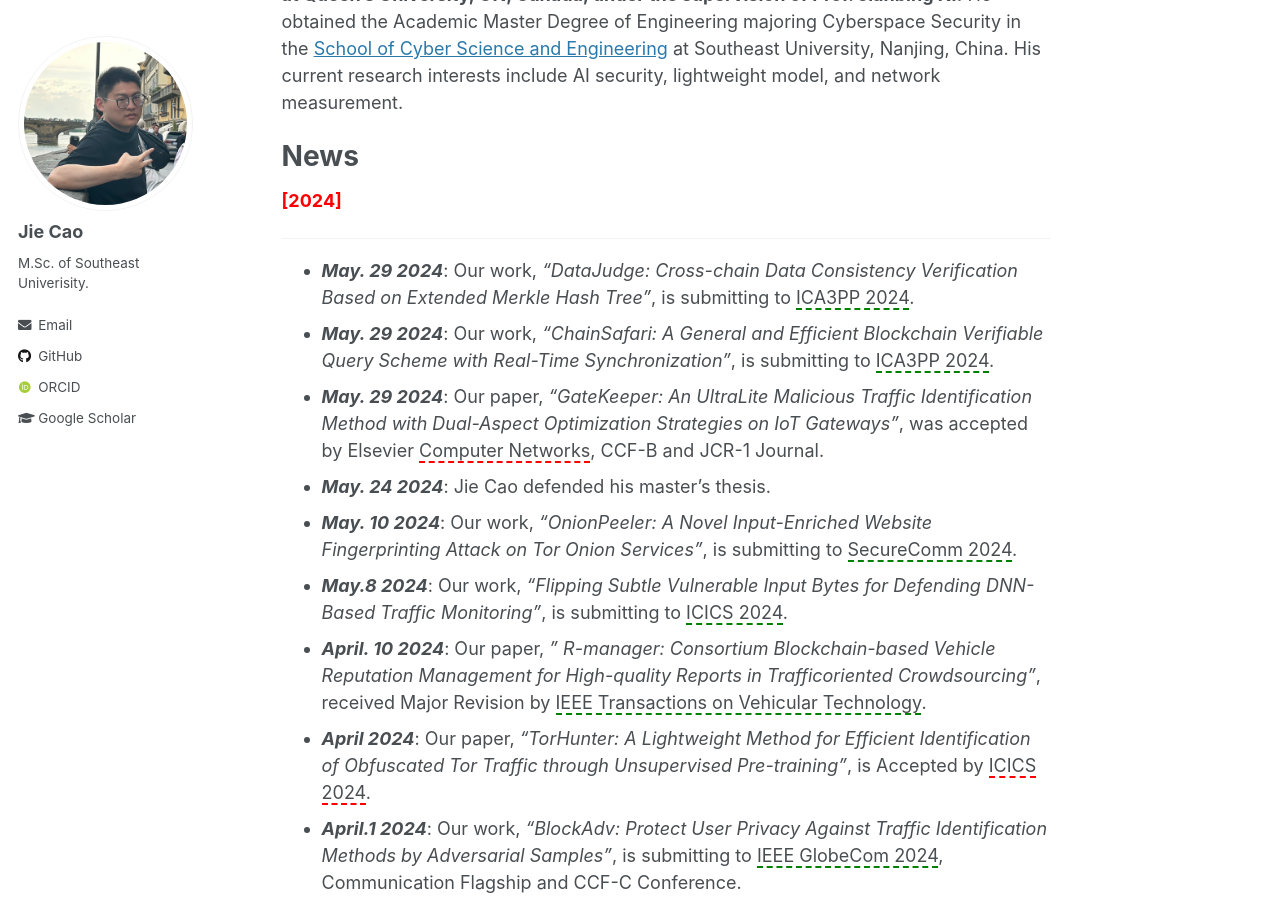
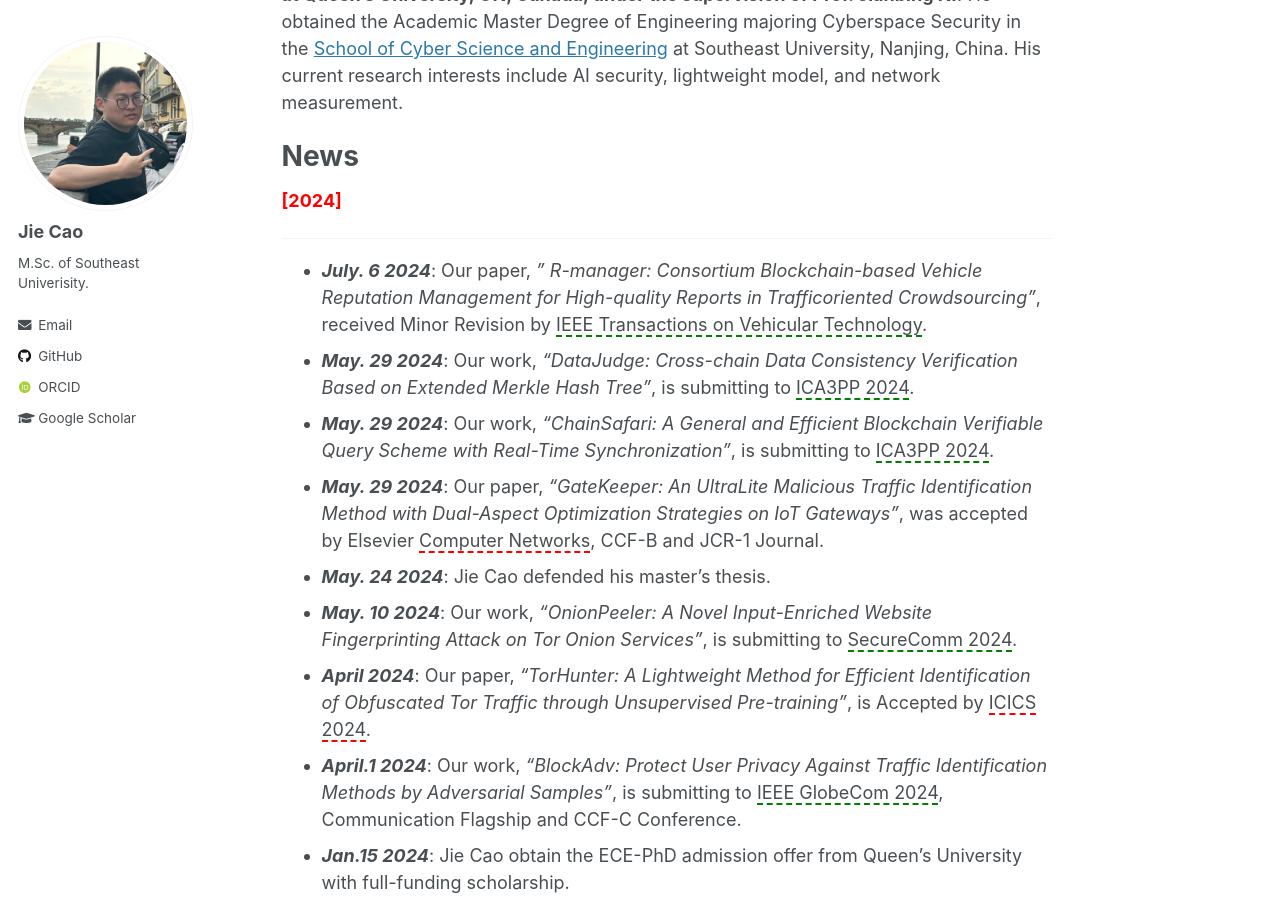
Before and after one commit to JieJayCao/JieJayCao.github.io, a Jekyll site: the page built from _pages/about.md, in a window 1280 px wide and 900 px high, scrolled down 206 px. Built offline with Jekyll 4.4.1, drawn with Linux system fonts in a browser that asks for light colours; some web fonts are replaced; formulas are drawn with MathJax 3.

Commit message:
Update about.md

```diff
--- a/_pages/about.md
+++ b/_pages/about.md
@@ -14,13 +14,12 @@ Welcome. **Jie Cao is pursuing his Ph.D. degree in Electrical and Computer Engin
 **<font color=red>[2024]</font>**
 
 _________________
+- ***July. 6 2024***: Our paper, *" R-manager: Consortium Blockchain-based Vehicle Reputation Management for High-quality Reports in Trafficoriented Crowdsourcing"*, received Minor Revision by <span style="border-bottom: 2px dashed green;">IEEE Transactions on Vehicular Technology</span>.
 - ***May. 29 2024***: Our work, *"DataJudge: Cross-chain Data Consistency Verification Based on Extended Merkle Hash Tree"*, is submitting to <span style="border-bottom: 2px dashed green;">ICA3PP 2024</span>.
 - ***May. 29 2024***: Our work, *"ChainSafari: A General and Efficient Blockchain Verifiable Query Scheme with Real-Time Synchronization"*, is submitting to <span style="border-bottom: 2px dashed green;">ICA3PP 2024</span>.
 - ***May. 29 2024***: Our paper, *"GateKeeper: An UltraLite Malicious Traffic Identification Method with Dual-Aspect Optimization Strategies on IoT Gateways"*, was accepted by Elsevier <span style="border-bottom: 2px dashed red;">Computer Networks</span>, CCF-B and JCR-1 Journal.
 - ***May. 24 2024***: Jie Cao defended his master's thesis.
 - ***May. 10 2024***: Our work, *"OnionPeeler: A Novel Input-Enriched Website Fingerprinting Attack on Tor Onion Services"*, is submitting to <span style="border-bottom: 2px dashed green;">SecureComm 2024</span>.
-- ***May.8 2024***: Our work, *"Flipping Subtle Vulnerable Input Bytes for Defending DNN-Based Traffic Monitoring"*, is submitting to <span style="border-bottom: 2px dashed green;">ICICS 2024</span>.
-- ***April. 10 2024***: Our paper, *" R-manager: Consortium Blockchain-based Vehicle Reputation Management for High-quality Reports in Trafficoriented Crowdsourcing"*, received Major Revision by <span style="border-bottom: 2px dashed green;">IEEE Transactions on Vehicular Technology</span>.
 - ***April 2024***: Our paper, *"TorHunter: A Lightweight Method for Efficient Identification of Obfuscated Tor Traffic through Unsupervised Pre-training"*, is Accepted by <span style="border-bottom: 2px dashed red;">ICICS 2024</span>.
 - ***April.1 2024***: Our work, *"BlockAdv: Protect User Privacy Against Traffic Identification Methods by Adversarial Samples"*, is submitting to <span style="border-bottom: 2px dashed green;">IEEE GlobeCom 2024</span>, Communication Flagship and CCF-C Conference.
 - ***Jan.15 2024***: Jie Cao obtain the ECE-PhD admission offer from Queen's University with full-funding scholarship.
```
